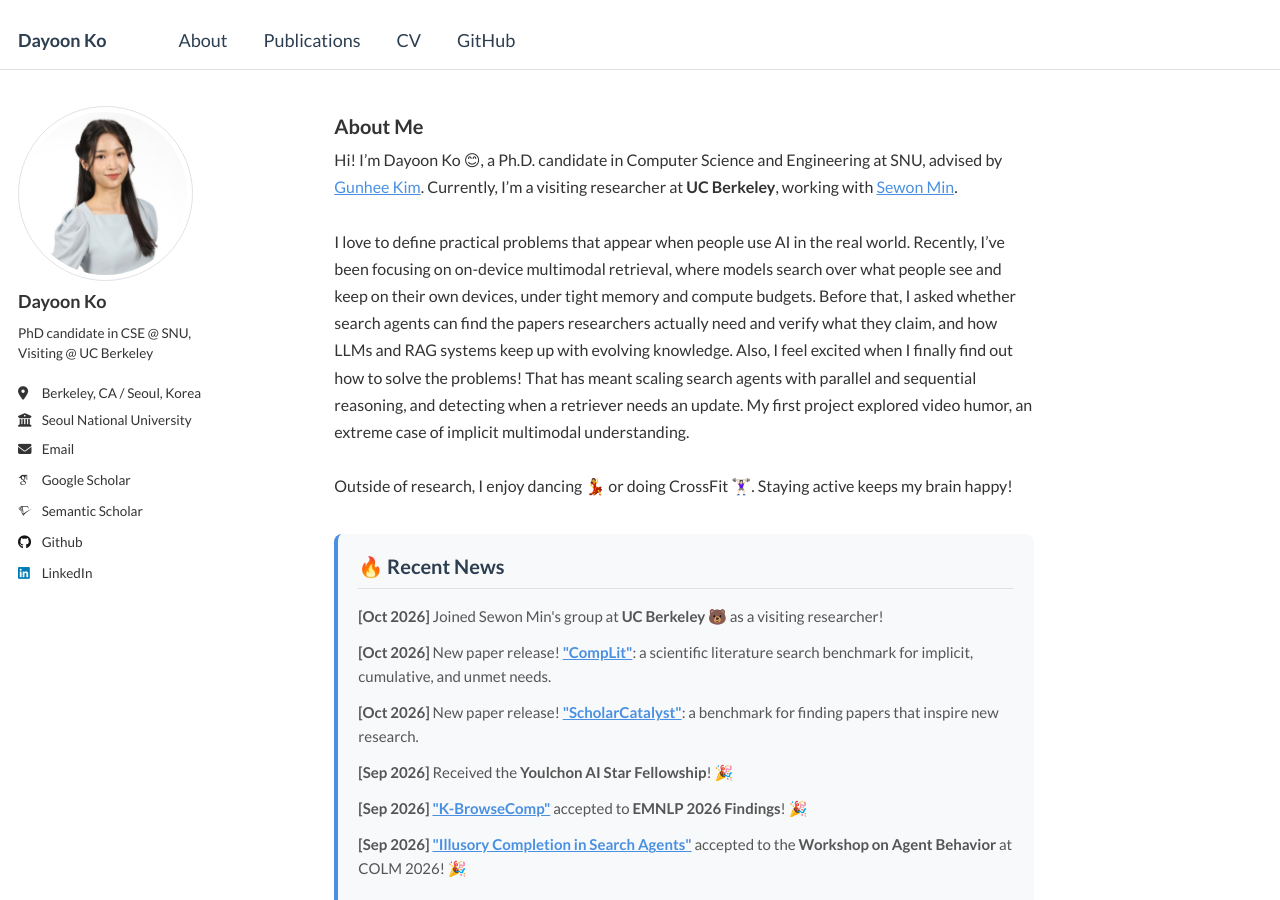
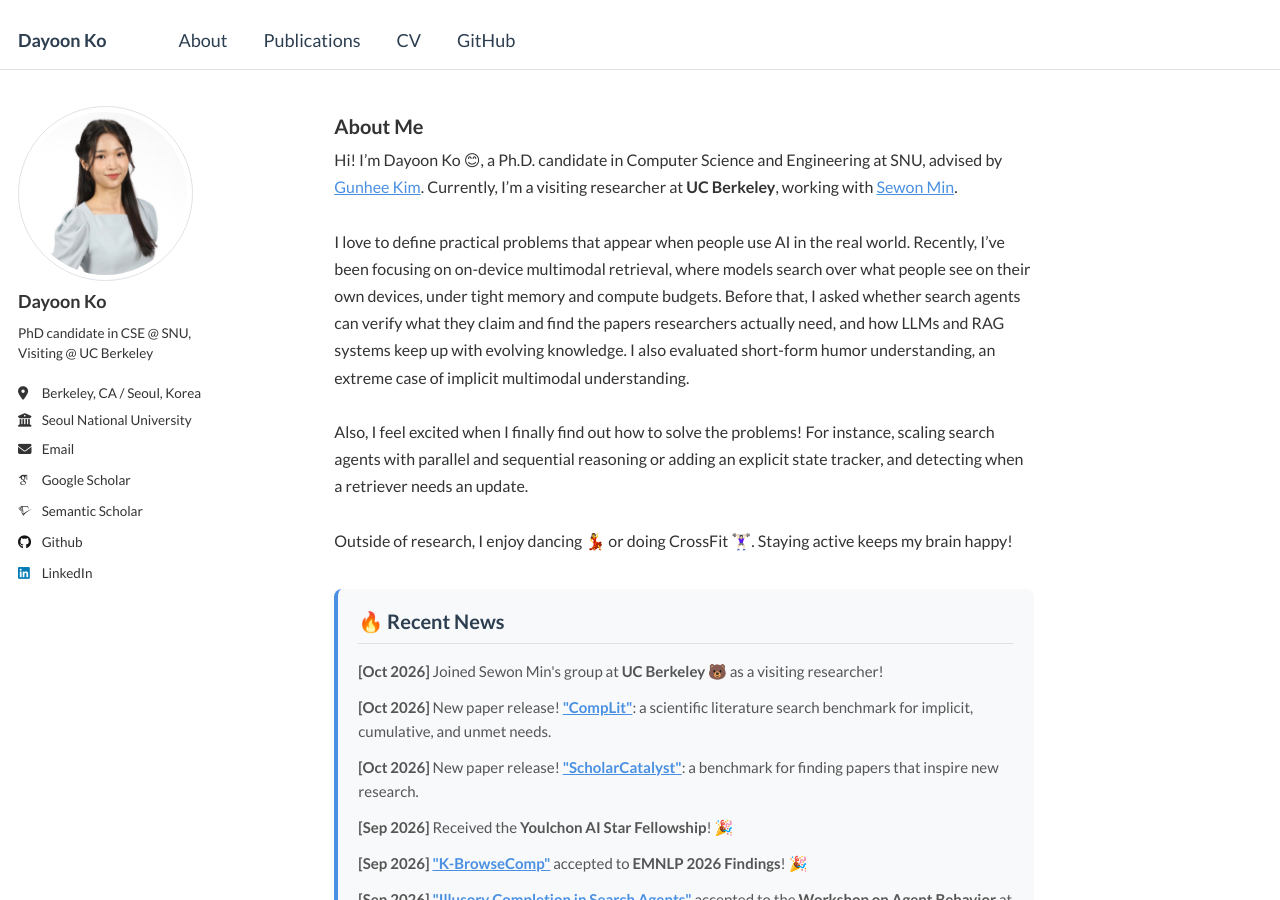
Before and after one commit to dayoon-ko/dayoon-ko.github.io, a Jekyll site: the page built from _pages/about.md, in a window 1280 px wide and 900 px high. Built offline with Jekyll 4.4.1, drawn with Linux system fonts in a browser that asks for light colours; some web fonts are replaced.

Commit message:
Use author's revised intro
Co-Authored-By: Claude Opus 5.5 <noreply@anthropic.com>

```diff
--- a/_pages/about.md
+++ b/_pages/about.md
@@ -145,7 +145,9 @@ redirect_from:
 <div class="intro-section">
   Hi! I’m Dayoon Ko 😊, a Ph.D. candidate in Computer Science and Engineering at SNU, advised by <a href="https://vision.snu.ac.kr/gunhee/" target="_blank">Gunhee Kim</a>. Currently, I’m a visiting researcher at <strong>UC Berkeley</strong>, working with <a href="https://www.sewonmin.com/" target="_blank">Sewon Min</a>.
   <br><br>
-  I love to define practical problems that appear when people use AI in the real world. Recently, I’ve been focusing on on-device multimodal retrieval, where models search over what people see and keep on their own devices, under tight memory and compute budgets. Before that, I asked whether search agents can find the papers researchers actually need and verify what they claim, and how LLMs and RAG systems keep up with evolving knowledge. Also, I feel excited when I finally find out how to solve the problems! That has meant scaling search agents with parallel and sequential reasoning, and detecting when a retriever needs an update. My first project explored video humor, an extreme case of implicit multimodal understanding.
+  I love to define practical problems that appear when people use AI in the real world. Recently, I’ve been focusing on on-device multimodal retrieval, where models search over what people see on their own devices, under tight memory and compute budgets. Before that, I asked whether search agents can verify what they claim and find the papers researchers actually need, and how LLMs and RAG systems keep up with evolving knowledge. I also evaluated short-form humor understanding, an extreme case of implicit multimodal understanding.
+  <br><br>
+  Also, I feel excited when I finally find out how to solve the problems! For instance, scaling search agents with parallel and sequential reasoning or adding an explicit state tracker, and detecting when a retriever needs an update.
   <br><br>
   Outside of research, I enjoy dancing 💃 or doing CrossFit 🏋🏻‍♀️. Staying active keeps my brain happy!
 </div>
```
